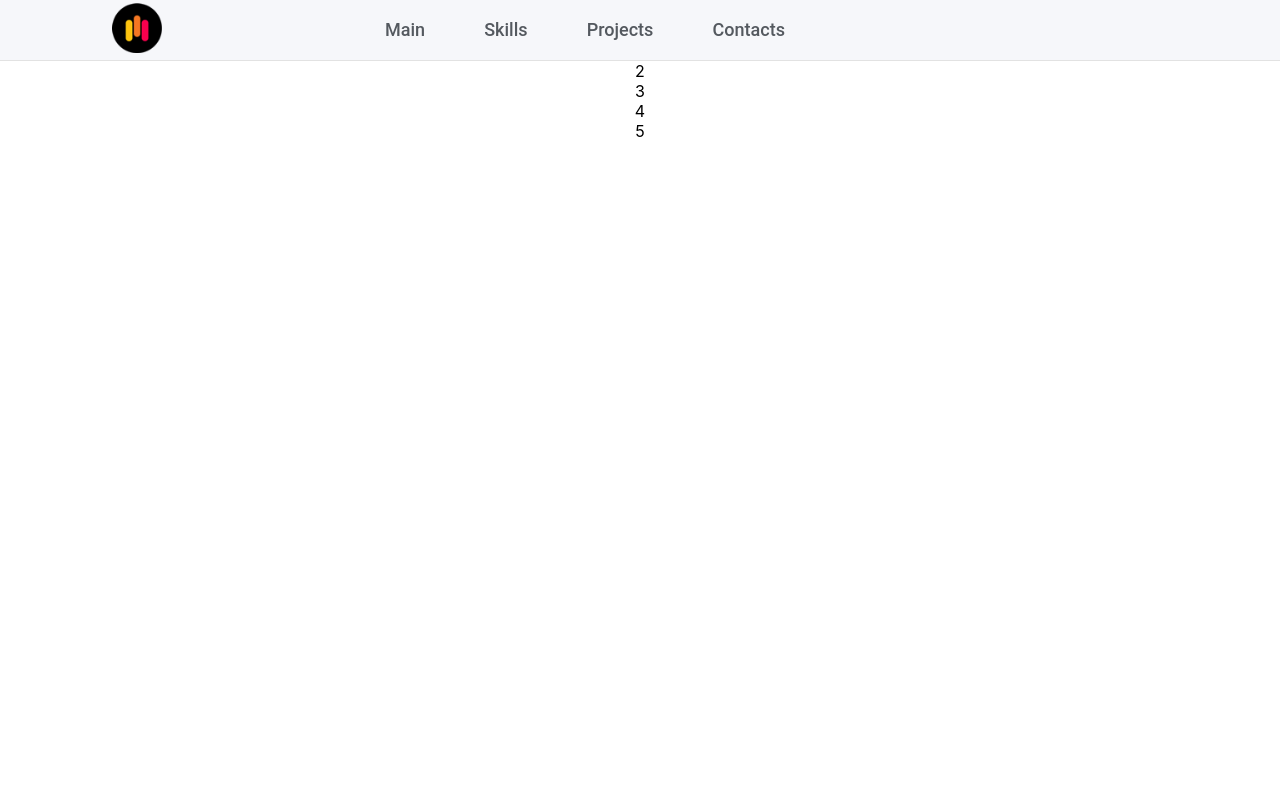
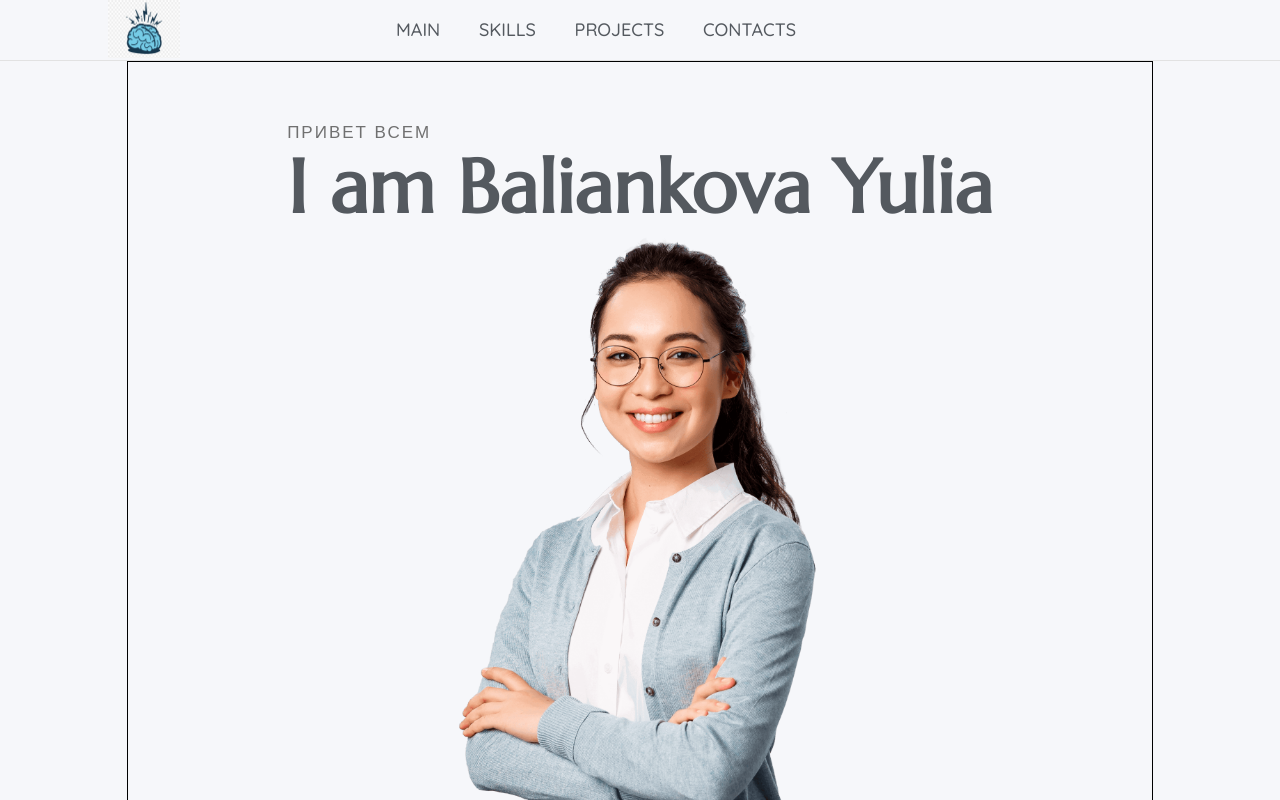
Before and after one commit to Trivium-bit/psychologist, a React (Create React App) app: page / in a window 1280 px wide. Shown: the top 800 px of the page. Built offline with nearby package versions, Linux system fonts and the light colour scheme; some icons are missing.

Commit message:
main: styles

```diff
--- a/public/index.html
+++ b/public/index.html
@@ -1,20 +1,23 @@
 <!DOCTYPE html>
 <html lang="en">
+
 <head>
   <meta charset="utf-8" />
   <link rel="icon" href="%PUBLIC_URL%/favicon.ico" />
   <meta name="viewport" content="width=device-width, initial-scale=1" />
   <meta name="theme-color" content="#000000" />
-    <meta
-      name="description"
-      content="Web site created using create-react-app"
-    />
+  <meta name="description" content="Web site created using create-react-app" />
   <link rel="apple-touch-icon" href="%PUBLIC_URL%/logo192.png" />
   <!--
       manifest.json provides metadata used when your web app is installed on a
       user's mobile device or desktop. See https://developers.google.com/web/fundamentals/web-app-manifest/
     -->
   <link rel="manifest" href="%PUBLIC_URL%/manifest.json" />
+  <link rel="preconnect" href="https://fonts.googleapis.com">
+  <link rel="preconnect" href="https://fonts.gstatic.com" crossorigin>
+  <link
+    href="https://fonts.googleapis.com/css2?family=Marcellus&family=Quicksand:wght@400;500&family=Roboto&display=swap"
+    rel="stylesheet">
   <!--
       Notice the use of %PUBLIC_URL% in the tags above.
       It will be replaced with the URL of the `public` folder during the build.
@@ -26,6 +29,7 @@
     -->
   <title>React App</title>
 </head>
+
 <body>
   <noscript>You need to enable JavaScript to run this app.</noscript>
   <div id="root"></div>
@@ -40,4 +44,5 @@
       To create a production bundle, use `npm run build` or `yarn build`.
     -->
 </body>
+
 </html>
--- a/src/Header/Logo/Logo.jsx
+++ b/src/Header/Logo/Logo.jsx
@@ -1,6 +1,6 @@
 import React from 'react';
 import style from './Logo.module.scss';
-import logo from '../../common/assets/icons/logo.png';
+import logo from '../../common/assets/icons/logo2.png';
 
 function Logo() {
   return (
--- a/src/Header/Logo/Logo.module.scss
+++ b/src/Header/Logo/Logo.module.scss
@@ -1,4 +1,4 @@
 .logo {
-    height: 50px;
-    width: 50px;
+    height: 60px;
+    width: 72px;
 }
--- a/src/Header/MySocialNetworks/MySocialNetworks.module.scss
+++ b/src/Header/MySocialNetworks/MySocialNetworks.module.scss
@@ -7,11 +7,11 @@
     align-items: center;
     list-style: none;
     .icon {
-        color: $titleColor;
+        color: $primeryColor;
         &:hover {
             transform: scale(1.05);
             transition: 0.1s;
-            color: $primeryColor;
+            color: $secondColor;
         }
     }
     @media screen and (max-width: 420px) {
--- a/src/Header/Nav/Nav.jsx
+++ b/src/Header/Nav/Nav.jsx
@@ -16,7 +16,7 @@ function Nav() {
         isDynamic={true}
         ignoreCancelEvents={false}
         spyThrottle={500}
-      > Main
+      > MAIN
        </Link>
        <Link
         activeClass={style.active}
@@ -29,7 +29,7 @@ function Nav() {
         isDynamic={true}
         ignoreCancelEvents={false}
         spyThrottle={500}
-      > Skills
+      > SKILLS
        </Link>
       <Link
         activeClass={style.active}
@@ -42,7 +42,7 @@ function Nav() {
         isDynamic={true}
         ignoreCancelEvents={false}
         spyThrottle={500}
-      > Projects
+      > PROJECTS
        </Link>
        <Link
         activeClass={style.active}
@@ -55,7 +55,7 @@ function Nav() {
         isDynamic={true}
         ignoreCancelEvents={false}
         spyThrottle={500}
-      > Contacts
+      > CONTACTS
        </Link>
     </div>
   );
--- a/src/Header/Nav/Nav.module.scss
+++ b/src/Header/Nav/Nav.module.scss
@@ -15,7 +15,7 @@
         font-weight: 500;
         line-height: 1.71429;
          */
-        @include text (18px, 20px, 500, 'Roboto', $titleColor);
+        @include text (18px, 20px, 500, $fontFamilyQuicksand, $titleColor);
         text-decoration: none;
         padding: 20px 0;
         text-align: left;
--- a/src/Main/Main.jsx
+++ b/src/Main/Main.jsx
@@ -1,7 +1,20 @@
+import React from 'react';
+import style from './Main.module.scss';
+import foto from '../common/assets/image/foto.png';
+
 function Main() {
+
   return (
-    <div>
-      2
+    <div className={style.mainBlock}>
+      <div className={style.mainContainer}>
+        <div className={style.greetings}>
+          <span>Привет всем</span>
+          <h1>I am Baliankova Yulia</h1>
+        </div>
+        <div className={style.foto}>
+        <img className={style.foto} src={foto} alt={"mainFoto"} />
+        </div>
+      </div>
     </div>
   );
 }
--- a/src/Main/Main.module.scss
+++ b/src/Main/Main.module.scss
@@ -0,0 +1,69 @@
+@import '../common/styles/sass/variables.scss';
+@import '../common/styles/sass/mixins.scss';
+
+.mainBlock {
+    min-height: 100vh;
+    background: #F6F7FA;
+    flex-wrap: wrap;
+
+    .mainContainer {
+        display: flex;
+        flex-direction: row;
+        align-items: center;
+        justify-content: space-around;
+        border: 1px solid;
+        width: 80%;
+        margin: 0 auto;
+        flex-wrap: wrap;
+        padding-top: 60px;
+
+        @media screen and (max-width: 420px) {
+            padding-top: 60px;
+        }
+
+        .greetings {
+            display: flex;
+            flex-direction: column;
+            align-items: flex-start;
+            justify-content: flex-start;
+
+            & span {
+                @include text (17px, 1.2em, 400, $fontFamilyQuicksand, $descriptionColor);
+                text-transform: uppercase;
+                letter-spacing: 2px;
+
+                &:nth-child(3) {
+                    @include text (55px, 90px, 900, $fontFamilyMarcellus, $primeryColor);
+
+                    .cursor {
+                        color: $primeryColor;
+                        font-size: 42px;
+                    }
+
+                    @media screen and (max-width: 460px) {
+                        font-size: 40px;
+                        line-height: 50px;
+                    }
+                }
+            }
+
+            & h1 {
+                margin: 0px;
+                @include text (75px, 90px, 900, $fontFamilyMarcellus, $titleColor);
+            }
+
+            @media screen and (max-width: 460px) {
+                font-size: 40px;
+                line-height: 50px;
+            }
+        }
+    }
+
+    .foto {
+        max-width: 380px;
+        @media screen and (max-width: 1511px) {
+            justify-content: center;
+            margin-left: 0px;
+        }
+    }
+}
--- a/src/common/styles/sass/variables.scss
+++ b/src/common/styles/sass/variables.scss
@@ -1,3 +1,8 @@
 $backgroundMainColor: #F6F7FA;
 $titleColor: #54595F;
 $primeryColor: #6EC1E4;
+$secondColor: #FA3668;
+$descriptionColor: #707070;
+$fontFamilyQuicksand: 'Quicksand', sans-serif;
+$fontFamilyRoboto: 'Roboto', sans-serif;
+$fontFamilyMarcellus: 'Marcellus', sans-serif;
```
Also changed, not shown: src/common/assets/icons/logo2.png (added), src/common/assets/image/foto.png (added), src/common/styles/sass/mixins.scss (line endings or trailing spaces). Lines whose indentation alone changed are shown as unchanged.
